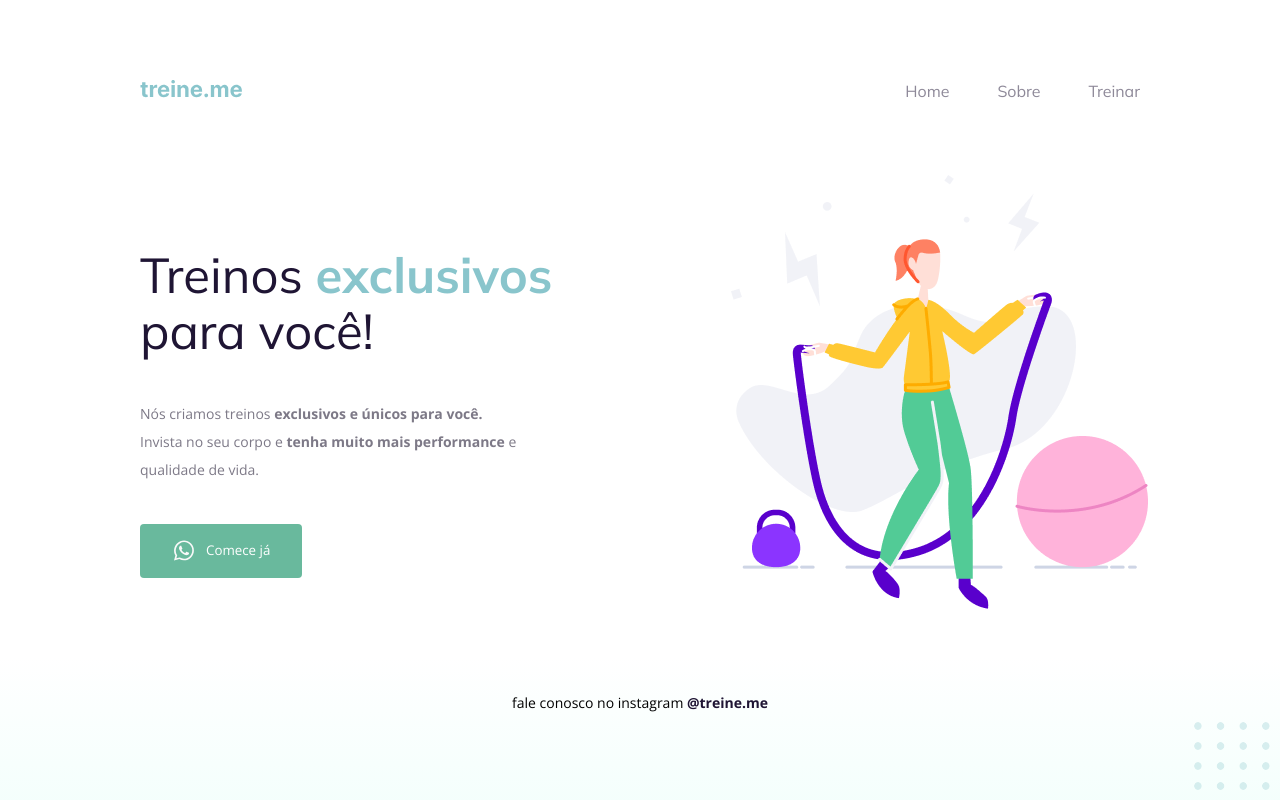
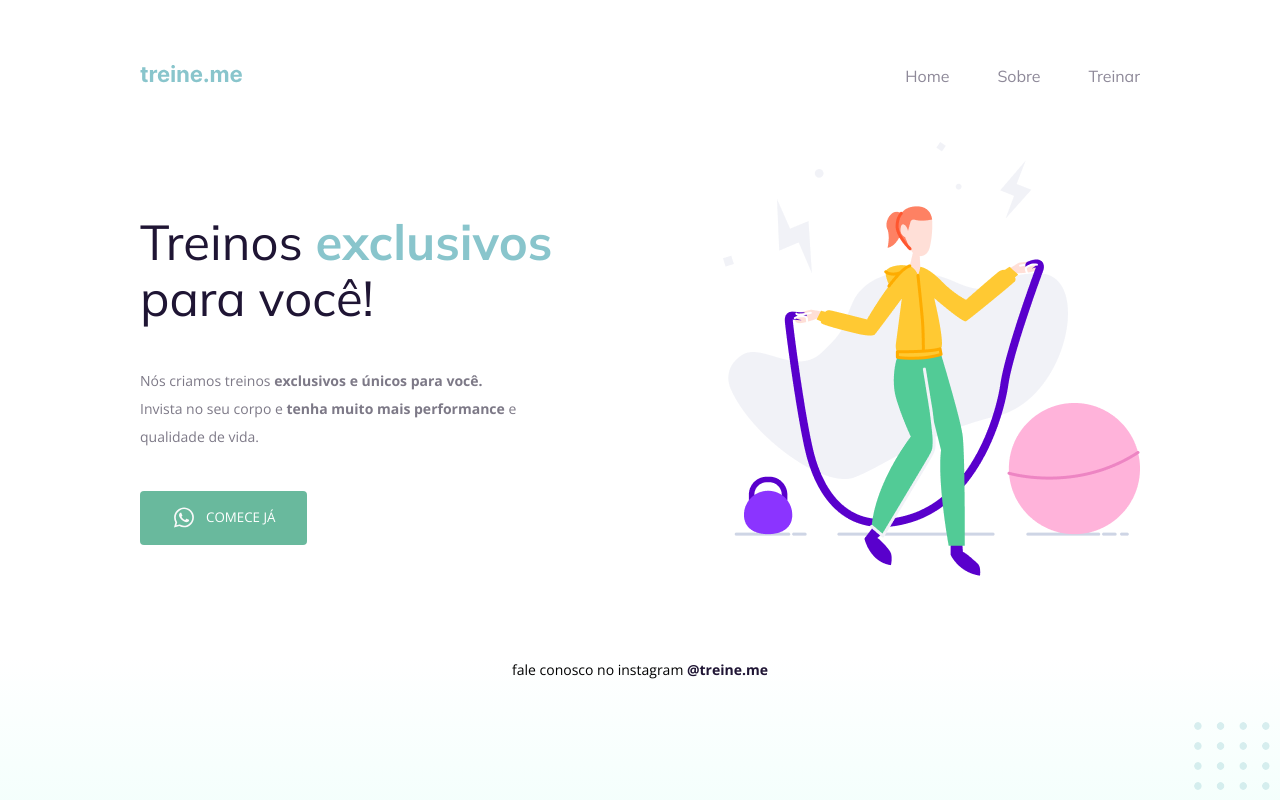
Before and after one commit to GregoriCabral/dessafio-explorer-corrigindo-bugs-02, a plain HTML site: page index.html in a window 1280 px wide. Drawn offline with nearby package versions, Linux system fonts and the light colour scheme.

Commit message:
Desafio Finalizado
CSS corrigido.

```diff
--- a/style.css
+++ b/style.css
@@ -15,16 +15,21 @@ body {
   }
 
   nav {
+    font-family: "Mulish", sans-serif;
+
     display: flex;
     justify-content: space-between;
     align-items: center;
 
-    margin-bottom: 58px;
+    margin-bottom: 55px;
+
   }
 
   ul {
     display: flex;
     list-style: none;
+    margin: 0;
+    padding: 0;
     gap: 48px;
   }
 
@@ -53,7 +58,7 @@ body {
 
     font-weight: normal;
 
-    width: 489px;
+    width: 490px;
   }
 
   h1 span {
@@ -65,7 +70,6 @@ body {
     display: flex;
     justify-content: space-between;
     align-items: center;
-    gap: 102px;
   }
 
   section p {
@@ -74,12 +78,13 @@ body {
     color: #7d7987;
     width: 438px;
 
-    margin-bottom: 40px;
+    margin: 40px 0;
   }
 
   button {
     color: white;
     font-family: "Open Sans", sans-serif;
+    text-transform: uppercase;
 
     background: #69B99D;
     border: 0;
@@ -87,7 +92,7 @@ body {
     padding: 14px 32px 15px;
 
     display: flex;
-    justify-content: space-around;
+    justify-content: center;
     align-items: center;
     gap: 10px;
 
```
